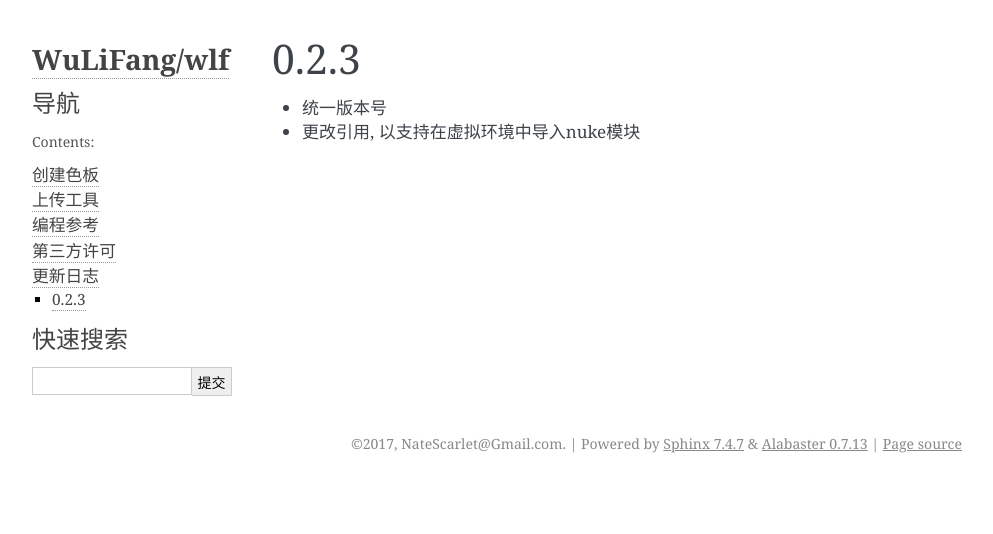
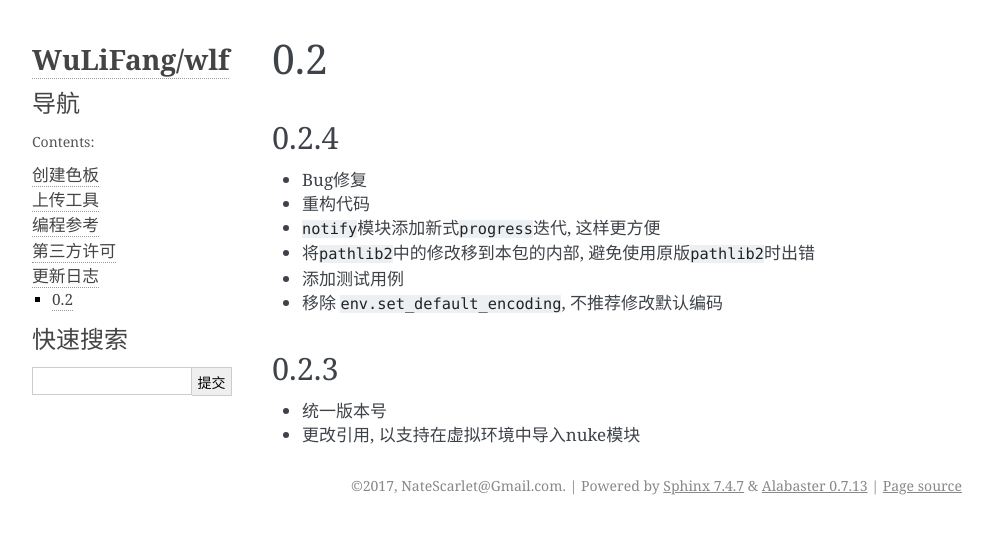
Before and after one commit to WuLiFang/wlf-doc, a Sphinx documentation site: the page built from source/changelogs/001_0.2.md, in a window 1280 px wide. Shown: the top 534 px of the page, without its empty margins (148-1141 px from the left). Built offline with Sphinx 7.4.7, drawn with Linux system fonts in a browser that asks for light colours.

Commit message:
Add changelog: 0.2.4

```diff
--- a/source/changelogs/001_0.2.md
+++ b/source/changelogs/001_0.2.md
@@ -1,4 +1,15 @@
-# 0.2.3
+# 0.2
+
+## 0.2.4
+
+* Bug修复
+* 重构代码
+* `notify`模块添加新式`progress`迭代, 这样更方便
+* 将`pathlib2`中的修改移到本包的内部, 避免使用原版`pathlib2`时出错
+* 添加测试用例
+* 移除 `env.set_default_encoding`, 不推荐修改默认编码
+
+## 0.2.3
 
 * 统一版本号
 * 更改引用, 以支持在虚拟环境中导入nuke模块
```
